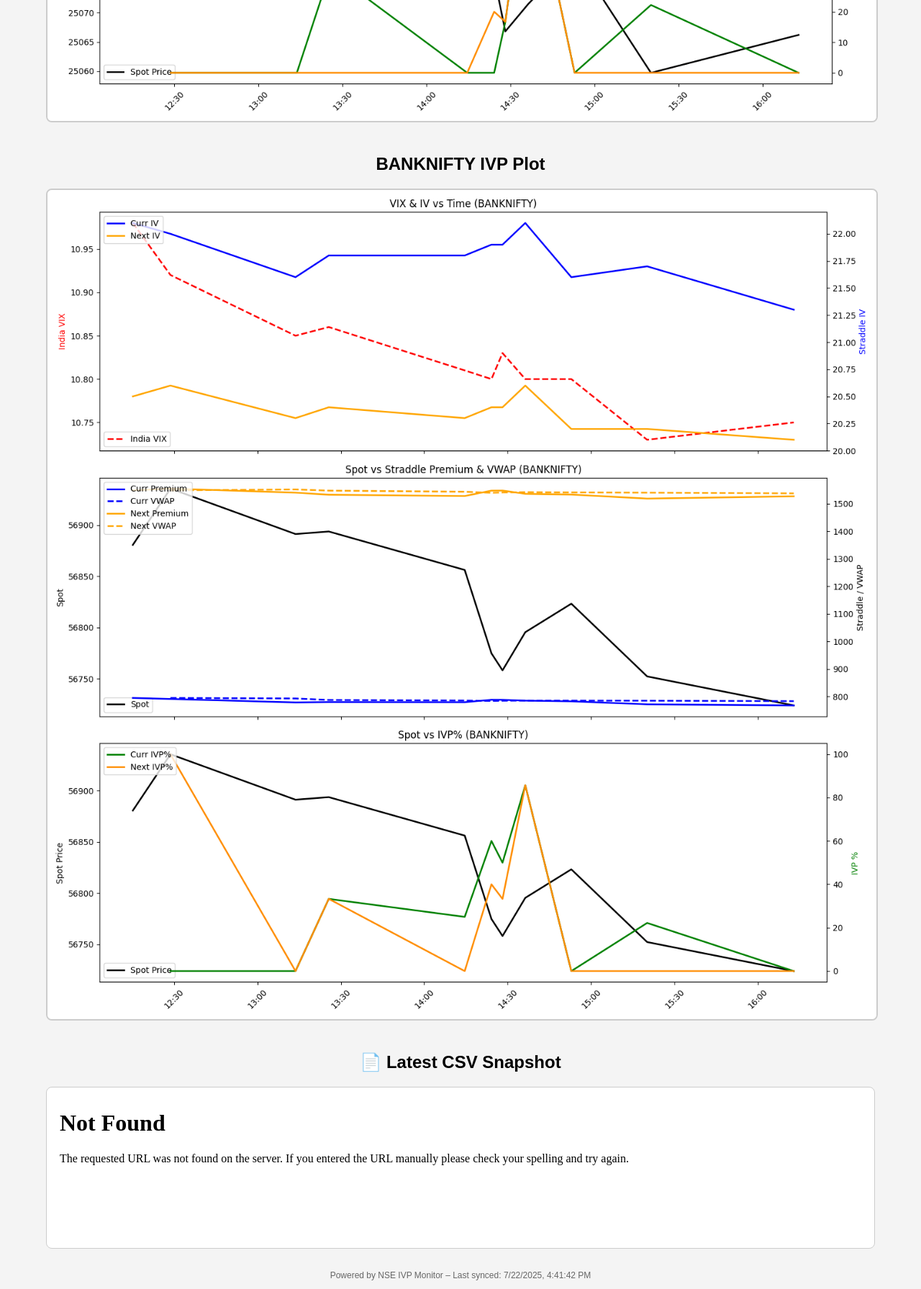
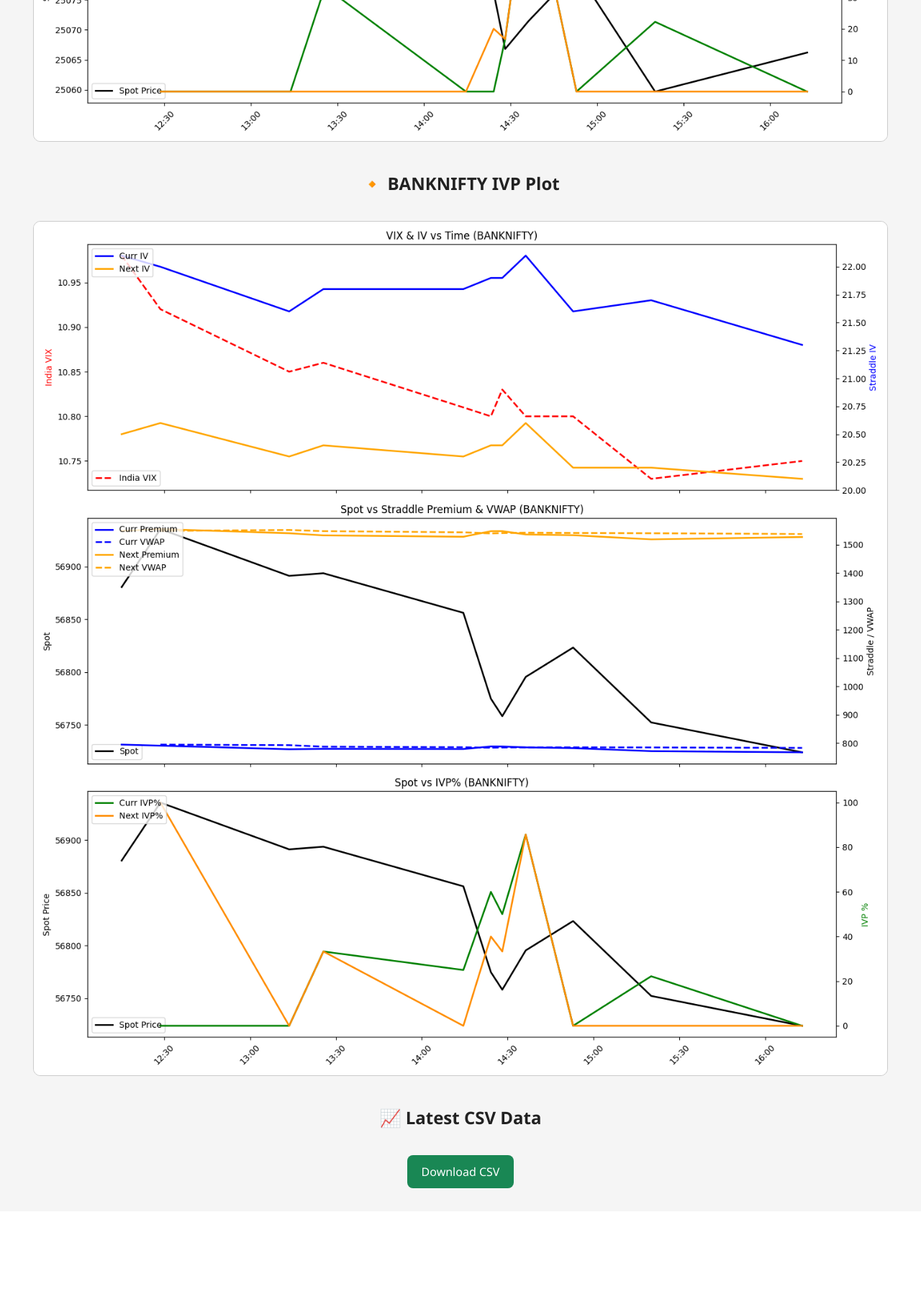
Before and after one commit to sureshugeology-stock/nse_ivp_live_monitor_2.0, a Flask app: page / in a window 1280 px wide. Shown: the part 1160-2951 px from the top of the page at 72% size. After the commit the page ends 2811 px from the top, so only its background shows below. Run offline with Flask 3, Linux system fonts and the light colour scheme.

Commit message:
updated index.html

```diff
--- a/templates/index.html
+++ b/templates/index.html
@@ -2,70 +2,62 @@
 <html lang="en">
 <head>
   <meta charset="UTF-8" />
-  <meta name="viewport" content="width=device-width, initial-scale=1.0" />
-  <meta name="theme-color" content="#0d6efd" />
-  <title>NSE IVP Live Monitor</title>
-
-  <!-- PWA Setup -->
-  <link rel="manifest" href="/nse_ivp_live_monitor_2.0/static/manifest.json" />
-  <link rel="apple-touch-icon" href="/nse_ivp_live_monitor_2.0/static/icon-192.png" />
-
-  <!-- Refresh plots/CSVs every 5 minutes -->
-  <meta http-equiv="refresh" content="300" />
+  <meta name="viewport" content="width=device-width, initial-scale=1.0"/>
+  <meta name="theme-color" content="#0d6efd"/>
+  <meta name="description" content="Live IVP Dashboard for NIFTY and BANKNIFTY" />
+  <link rel="manifest" href="/static/manifest.json">
+  <link rel="icon" type="image/png" href="/static/favicon.png" />
+  <title>NSE IVP Live Dashboard</title>
 
   <style>
     body {
-      font-family: Arial, sans-serif;
-      background: #f4f4f4;
+      font-family: 'Segoe UI', sans-serif;
       margin: 0;
       padding: 0;
+      background-color: #f5f5f5;
+      color: #222;
       text-align: center;
     }
     header {
-      background: #0d6efd;
+      background-color: #0d6efd;
       color: white;
-      padding: 15px;
+      padding: 1rem 0;
     }
     h1 {
       margin: 0;
-      font-size: 22px;
+      font-size: 1.5rem;
     }
-    section {
-      margin: 20px auto;
-      max-width: 90%;
+    .container {
+      padding: 1rem;
     }
-    img {
-      max-width: 100%;
+    img.plot {
+      max-width: 95%;
       height: auto;
-      margin-bottom: 20px;
-      border: 2px solid #ccc;
+      margin: 1rem 0;
+      border: 1px solid #ccc;
+      border-radius: 10px;
+    }
+    a.download-link {
+      display: inline-block;
+      margin: 1rem auto;
+      padding: 0.75rem 1.25rem;
+      font-size: 1rem;
+      background-color: #198754;
+      color: white;
       border-radius: 8px;
+      text-decoration: none;
     }
-    .csv-box {
-      background: white;
-      border: 1px solid #ccc;
-      border-radius: 8px;
-      padding: 10px;
-      overflow-x: auto;
-      font-size: 14px;
-    }
-    footer {
-      margin-top: 30px;
-      font-size: 12px;
-      color: #666;
+    a.download-link:hover {
+      background-color: #145c39;
     }
   </style>
 
   <script>
+    // Register service worker
     if ('serviceWorker' in navigator) {
-      window.addEventListener('load', function () {
-        navigator.serviceWorker.register('/nse_ivp_live_monitor_2.0/static/service-worker.js')
-          .then(function (reg) {
-            console.log("✅ Service Worker registered:", reg.scope);
-          }).catch(function (err) {
-            console.log("❌ Service Worker registration failed:", err);
-          });
-      });
+      navigator.serviceWorker.register('/static/service-worker.js')
+        .then(reg => console.log("✅ Service Worker registered"))
+        .catch(err => console.error("❌ Service Worker failed:", err));
     }
   </script>
 </head>
@@ -73,28 +65,17 @@
 <body>
   <header>
     <h1>📊 NSE IVP Live Dashboard</h1>
-    <p>Updated every 5 min during market hours</p>
   </header>
 
-  <section>
-    <h2>NIFTY IVP Plot</h2>
-    <img src="/nse_ivp_live_monitor_2.0/static/nifty_ivp_live_plot.png" alt="NIFTY Plot" />
-  </section>
+  <div class="container">
+    <h2>🔹 NIFTY IVP Plot</h2>
+    <img class="plot" src="/static/nifty_ivp_live_plot.png" alt="NIFTY IVP Plot" />
 
-  <section>
-    <h2>BANKNIFTY IVP Plot</h2>
-    <img src="/nse_ivp_live_monitor_2.0/static/banknifty_ivp_live_plot.png" alt="BANKNIFTY Plot" />
-  </section>
+    <h2>🔸 BANKNIFTY IVP Plot</h2>
+    <img class="plot" src="/static/banknifty_ivp_live_plot.png" alt="BANKNIFTY IVP Plot" />
 
-  <section>
-    <h2>📄 Latest CSV Snapshot</h2>
-    <div class="csv-box">
-      <iframe src="/nse_ivp_live_monitor_2.0/static/atm_straddle_combined.csv" width="100%" height="200" style="border: none;"></iframe>
-    </div>
-  </section>
-
-  <footer>
-    <p>Powered by NSE IVP Monitor – Last synced: <script>document.write(new Date().toLocaleString())</script></p>
-  </footer>
+    <h2>📈 Latest CSV Data</h2>
+    <a class="download-link" href="/static/ivp_data.csv" target="_blank">Download CSV</a>
+  </div>
 </body>
 </html>
```
Also changed, not shown: static/index.html (+59 -75 lines), 1 other file.
